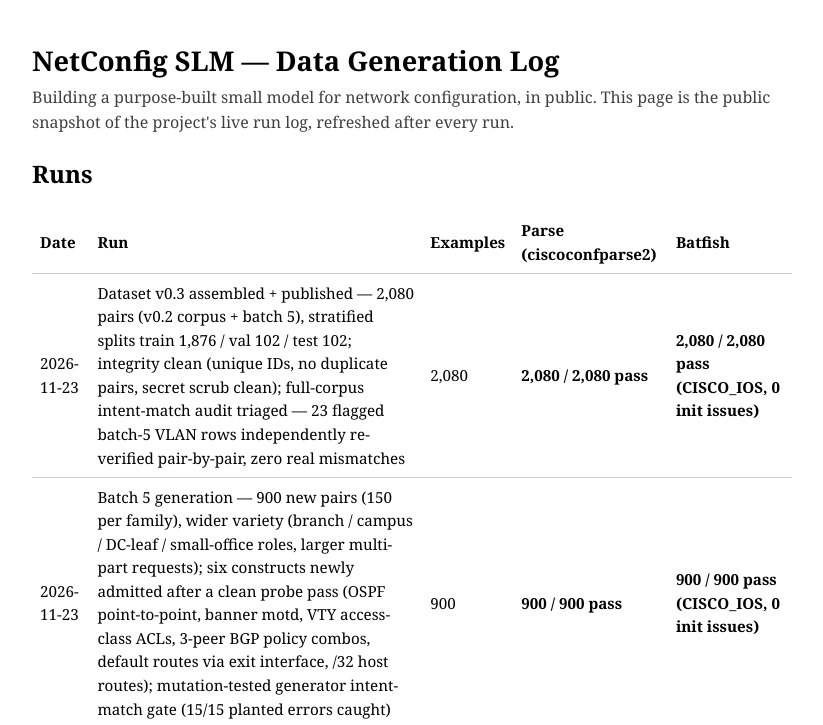
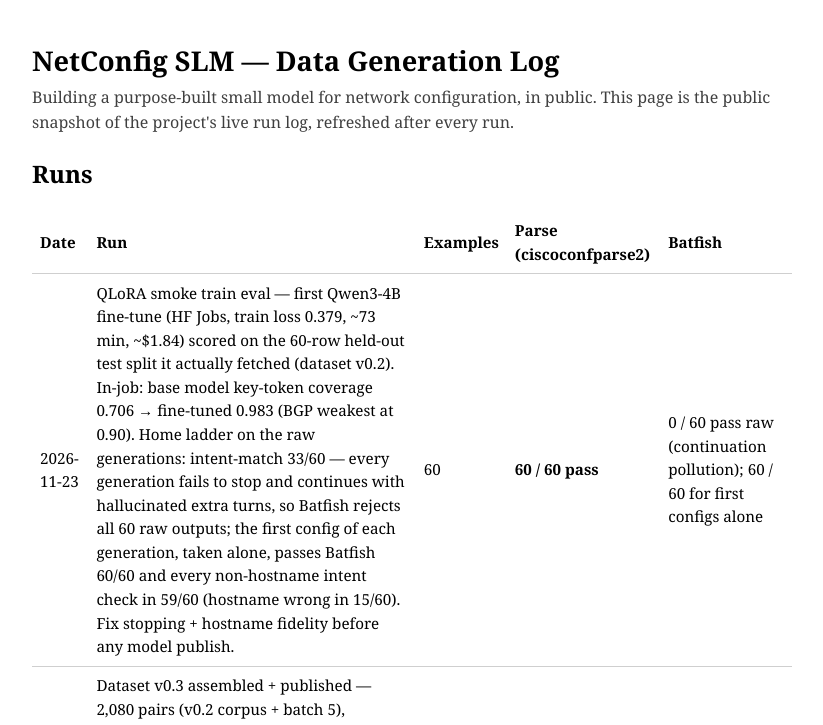
Before and after one commit to aag1091-alt/slm, a plain HTML site: page index.html in a window 1280 px wide. Shown: the top 725 px of the page, without its empty margins (228-1051 px from the left). Drawn offline with Linux system fonts and the light colour scheme.

Commit message:
Log: QLoRA smoke train eval results (coverage 0.983, Batfish raw 0/60, first-config 60/60)

```diff
--- a/index.html
+++ b/index.html
@@ -24,6 +24,13 @@
 <h2>Runs</h2>
 <table>
   <tr><th>Date</th><th>Run</th><th>Examples</th><th>Parse (ciscoconfparse2)</th><th>Batfish</th></tr>
+  <tr>
+    <td>2026-11-23</td>
+    <td>QLoRA smoke train eval — first Qwen3-4B fine-tune (HF Jobs, train loss 0.379, ~73 min, ~$1.84) scored on the 60-row held-out test split it actually fetched (dataset v0.2). In-job: base model key-token coverage 0.706 → fine-tuned 0.983 (BGP weakest at 0.90). Home ladder on the raw generations: intent-match 33/60 — every generation fails to stop and continues with hallucinated extra turns, so Batfish rejects all 60 raw outputs; the first config of each generation, taken alone, passes Batfish 60/60 and every non-hostname intent check in 59/60 (hostname wrong in 15/60). Fix stopping + hostname fidelity before any model publish.</td>
+    <td>60</td>
+    <td class="pass">60 / 60 pass</td>
+    <td>0 / 60 pass raw (continuation pollution); 60 / 60 for first configs alone</td>
+  </tr>
   <tr>
     <td>2026-11-23</td>
     <td>Dataset v0.3 assembled + published — 2,080 pairs (v0.2 corpus + batch 5), stratified splits train 1,876 / val 102 / test 102; integrity clean (unique IDs, no duplicate pairs, secret scrub clean); full-corpus intent-match audit triaged — 23 flagged batch-5 VLAN rows independently re-verified pair-by-pair, zero real mismatches</td>
@@ -95,7 +102,7 @@
   <tr><td>2,080</td><td>~5,000 pairs</td><td>VLAN/L2 · trunk/SVI · static routing · OSPF · BGP · interface/mgmt</td></tr>
 </table>
 
-<p class="note">Status: v0 scope locked on 2026-11-22 (6 families, ~5,000 validated pairs, Qwen3-4B fine-tune first). <strong>Dataset v0.3 published 2026-11-23:</strong> 2,080 validated pairs (train 1,876 / val 102 / test 102) at <a href="https://huggingface.co/datasets/aag1091/netconfig-slm-dataset">huggingface.co/datasets/aag1091/netconfig-slm-dataset</a>. The Qwen3-4B QLoRA smoke train is in progress; dataset growth toward the full ~5,000-pair v0 continues.</p>
+<p class="note">Status: v0 scope locked on 2026-11-22 (6 families, ~5,000 validated pairs, Qwen3-4B fine-tune first). <strong>Dataset v0.3 published 2026-11-23:</strong> 2,080 validated pairs (train 1,876 / val 102 / test 102) at <a href="https://huggingface.co/datasets/aag1091/netconfig-slm-dataset">huggingface.co/datasets/aag1091/netconfig-slm-dataset</a>. <strong>QLoRA smoke train completed 2026-11-23:</strong> train loss 0.379; fine-tuned coverage 0.983 vs base 0.706 on the held-out test split, but the raw generations do not stop after one config (Batfish 0/60 raw, 60/60 for the first configs alone; intent-match 33/60 raw) — no model publish until stopping and hostname fidelity are fixed and the ladder is re-run. Dataset growth toward the full ~5,000-pair v0 continues.</p>
 
 <p class="note">Every dataset example must pass two rungs before it counts: a syntax parse, then Batfish semantic validation. Background: <a href="https://avinashgosavi.com/post/building-a-purpose-built-small-model-the-prework/">Building a purpose-built small model: the prework</a>.</p>
 </body>
```
